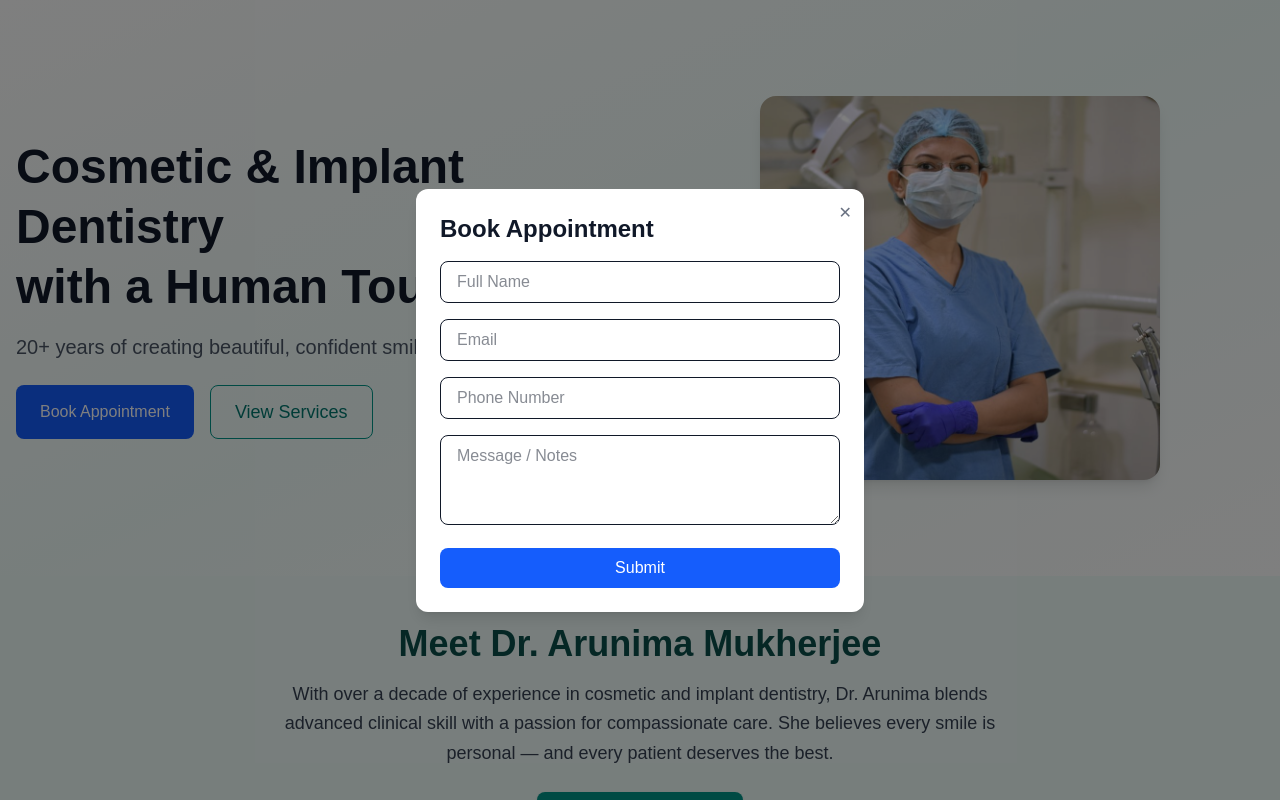
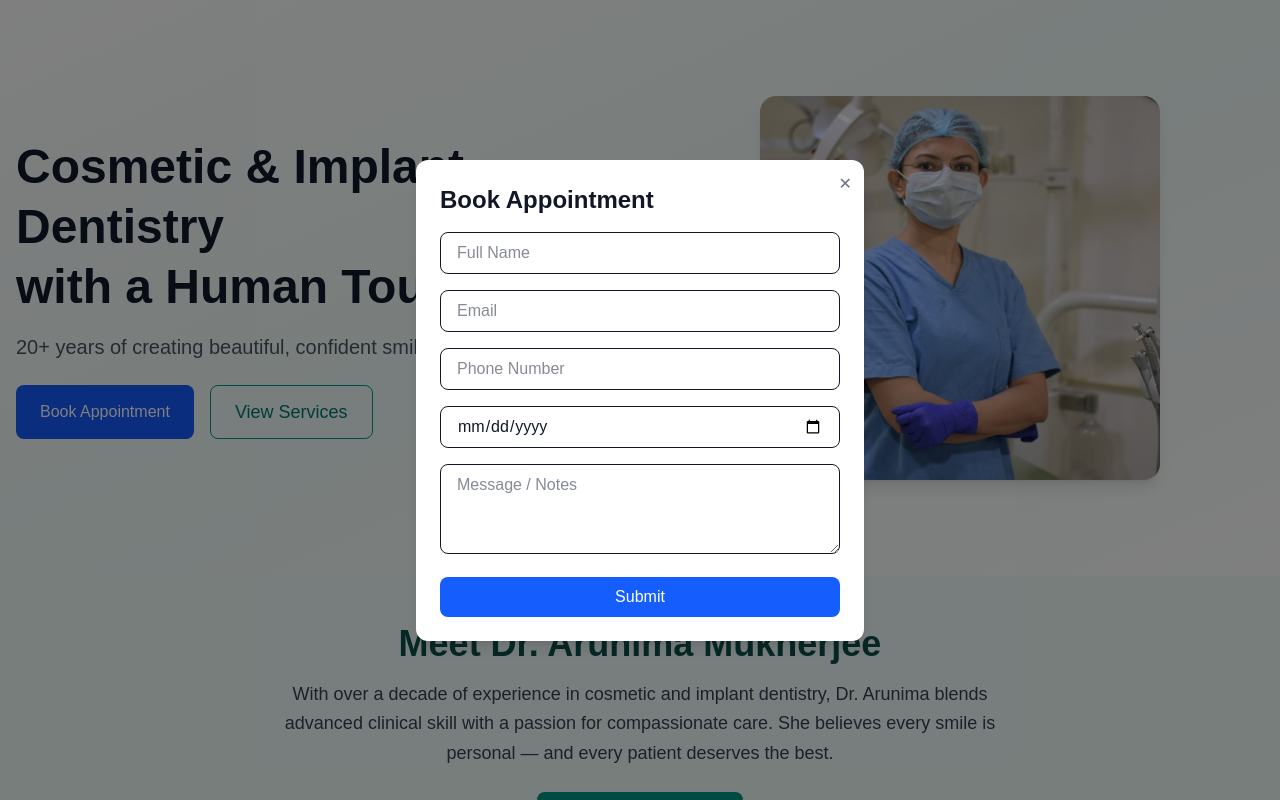
Before and after one commit to ankurmndl/dentalwebpage, a Next.js app: page / in a window 1280 px wide. Both pictures are taken after a click on the button "Book Appointment". Shown: the top 800 px of the page. Built offline with nearby package versions, Linux system fonts and the light colour scheme.

Commit message:
Add mail sent

```diff
--- a/src/app/components/BookAppointment.js
+++ b/src/app/components/BookAppointment.js
@@ -1,139 +1,5 @@
-// // "use client";
-// // import { useState } from "react";
+// 'use client';
 
-// // export default function BookAppointment() {
-// //   const [isOpen, setIsOpen] = useState(false);
-// //   const [formData, setFormData] = useState({
-// //     name: "",
-// //     email: "",
-// //     phone: "",
-// //     message: "",
-// //   });
-// //   const [status, setStatus] = useState(null);
-
-// //   const toggleModal = () => setIsOpen(!isOpen);
-
-// //   const handleChange = (e) => {
-// //     setFormData({ ...formData, [e.target.name]: e.target.value });
-// //   };
-
-// //   const handleSubmit = async (e) => {
-// //     e.preventDefault();
-// //     setStatus("loading");
-
-// //     try {
-// //       const res = await fetch(
-// //         "https://script.google.com/macros/s/AKfycbwHSH0nVgie2Xai3gqv_T3NxRbz4CxaheUl6Un8Sz_WFDAzqDobsY3unEf-RdEZK3duTg/exec",
-// //         {
-// //           method: "POST",
-// //           headers: { "Content-Type": "application/json" },
-// //           body: JSON.stringify({
-// //             token: "Ranchi2Mumbai2Guwahati",
-// //             ...formData,
-// //           }),
-// //         }
-// //       );
-// //       const result = await res.json();
-
-// //       if (result.status === "success") {
-// //         setStatus("success");
-// //         setFormData({ name: "", email: "", phone: "", message: "" });
-// //         setTimeout(() => setIsOpen(false), 2000); // auto-close modal
-// //       } else {
-// //         setStatus("error");
-// //       }
-// //     } catch (error) {
-// //       console.error(error);
-// //       setStatus("error");
-// //     }
-// //   };
-
-// //   return (
-// //     <>
-// //       {/* Book Appointment Button */}
-// //       <button
-// //         onClick={toggleModal}
-// //         className="bg-blue-600 text-white px-6 py-3 rounded-lg hover:bg-blue-700 transition"
-// //       >
-// //         Book Appointment
-// //       </button>
-
-// //       {/* Modal */}
-// //       {isOpen && (
-// //         <div className="fixed inset-0 z-50 flex items-center justify-center bg-black/50">
-// //           <div className="bg-white rounded-xl shadow-lg w-full max-w-md p-6 relative">
-// //             <button
-// //               onClick={toggleModal}
-// //               className="absolute top-3 right-3 text-gray-500 hover:text-gray-700"
-// //             >
-// //               ✕
-// //             </button>
-// //             <h2 className="text-2xl font-semibold mb-4">Book Appointment</h2>
-
-// //             <form onSubmit={handleSubmit} className="space-y-4">
-// //               <input
-// //                 type="text"
-// //                 name="name"
-// //                 placeholder="Full Name"
-// //                 required
-// //                 value={formData.name}
-// //                 onChange={handleChange}
-// //                 className="w-full px-4 py-2 border rounded-lg focus:outline-none focus:ring-2 focus:ring-blue-500"
-// //               />
-// //               <input
-// //                 type="email"
-// //                 name="email"
-// //                 placeholder="Email"
-// //                 required
-// //                 value={formData.email}
-// //                 onChange={handleChange}
-// //                 className="w-full px-4 py-2 border rounded-lg focus:outline-none focus:ring-2 focus:ring-blue-500"
-// //               />
-// //               <input
-// //                 type="tel"
-// //                 name="phone"
-// //                 placeholder="Phone Number"
-// //                 required
-// //                 value={formData.phone}
-// //                 onChange={handleChange}
-// //                 className="w-full px-4 py-2 border rounded-lg focus:outline-none focus:ring-2 focus:ring-blue-500"
-// //               />
-// //               <textarea
-// //                 name="message"
-// //                 placeholder="Message / Notes"
-// //                 rows="3"
-// //                 value={formData.message}
-// //                 onChange={handleChange}
-// //                 className="w-full px-4 py-2 border rounded-lg focus:outline-none focus:ring-2 focus:ring-blue-500"
-// //               ></textarea>
-
-// //               <button
-// //                 type="submit"
-// //                 disabled={status === "loading"}
-// //                 className="bg-blue-600 text-white w-full py-2 rounded-lg hover:bg-blue-700 transition"
-// //               >
-// //                 {status === "loading" ? "Submitting..." : "Submit"}
-// //               </button>
-
-// //               {status === "success" && (
-// //                 <p className="text-green-600 text-center mt-2">
-// //                   Appointment booked successfully!
-// //                 </p>
-// //               )}
-// //               {status === "error" && (
-// //                 <p className="text-red-600 text-center mt-2">
-// //                   Something went wrong. Please try again.
-// //                 </p>
-// //               )}
-// //             </form>
-// //           </div>
-// //         </div>
-// //       )}
-// //     </>
-// //   );
-// // }
-
-// "use client";
 // import { useState } from "react";
 
 // export default function BookAppointment() {
@@ -142,7 +8,7 @@
 //     name: "",
 //     email: "",
 //     phone: "",
-//     message: "",
+//     message: ""
 //   });
 //   const [status, setStatus] = useState(null);
 
@@ -160,24 +26,20 @@
 //       const res = await fetch("/api/appointment", {
 //         method: "POST",
 //         headers: { "Content-Type": "application/json" },
-//         body: JSON.stringify({
-//           token: "Ranchi2Mumbai2Guwahati", // must match script token
-//           ...formData,
-//         }),
+//         body: JSON.stringify(formData)
 //       });
 
 //       const result = await res.json();
-//       console.log("Response from API:", result);
 
 //       if (result.status === "success") {
 //         setStatus("success");
 //         setFormData({ name: "", email: "", phone: "", message: "" });
-//         setTimeout(() => setIsOpen(false), 2000); // auto-close modal
+//         setTimeout(() => setIsOpen(false), 2000); // auto-close after success
 //       } else {
 //         setStatus("error");
 //       }
 //     } catch (error) {
-//       console.error("Frontend fetch error:", error);
+//       console.error("Submission error:", error);
 //       setStatus("error");
 //     }
 //   };
@@ -277,7 +139,8 @@ export default function BookAppointment() {
     name: "",
     email: "",
     phone: "",
-    message: ""
+    message: "",
+    date: ""
   });
   const [status, setStatus] = useState(null);
 
@@ -289,6 +152,25 @@ export default function BookAppointment() {
 
   const handleSubmit = async (e) => {
     e.preventDefault();
+
+    // Validate fields
+    if (!formData.name || !formData.email || !formData.phone || !formData.date) {
+      setStatus("Please fill all required fields.");
+      return;
+    }
+
+    const emailPattern = /^[^\s@]+@[^\s@]+\.[^\s@]+$/;
+    if (!emailPattern.test(formData.email)) {
+      setStatus("Please enter a valid email address.");
+      return;
+    }
+
+    const phonePattern = /^[0-9]{7,15}$/;
+    if (!phonePattern.test(formData.phone)) {
+      setStatus("Please enter a valid phone number.");
+      return;
+    }
+
     setStatus("loading");
 
     try {
@@ -302,14 +184,14 @@ export default function BookAppointment() {
 
       if (result.status === "success") {
         setStatus("success");
-        setFormData({ name: "", email: "", phone: "", message: "" });
+        setFormData({ name: "", email: "", phone: "", message: "", date: "" });
         setTimeout(() => setIsOpen(false), 2000); // auto-close after success
       } else {
-        setStatus("error");
+        setStatus("Something went wrong. Please try again.");
       }
     } catch (error) {
       console.error("Submission error:", error);
-      setStatus("error");
+      setStatus("Something went wrong. Please try again.");
     }
   };
 
@@ -363,6 +245,14 @@ export default function BookAppointment() {
                 onChange={handleChange}
                 className="w-full px-4 py-2 border rounded-lg focus:outline-none focus:ring-2 focus:ring-blue-500"
               />
+              <input
+                type="date"
+                name="date"
+                required
+                value={formData.date}
+                onChange={handleChange}
+                className="w-full px-4 py-2 border rounded-lg focus:outline-none focus:ring-2 focus:ring-blue-500"
+              />
               <textarea
                 name="message"
                 placeholder="Message / Notes"
@@ -375,19 +265,14 @@ export default function BookAppointment() {
               <button
                 type="submit"
                 disabled={status === "loading"}
-                className="bg-blue-600 text-white w-full py-2 rounded-lg hover:bg-blue-700 transition"
+                className="bg-blue-600 text-white w-full py-2 rounded-lg hover:bg-blue-700 transition disabled:opacity-50"
               >
                 {status === "loading" ? "Submitting..." : "Submit"}
               </button>
 
-              {status === "success" && (
-                <p className="text-green-600 text-center mt-2">
-                  Appointment booked successfully!
-                </p>
-              )}
-              {status === "error" && (
-                <p className="text-red-600 text-center mt-2">
-                  Something went wrong. Please try again.
+              {status && (
+                <p className={`text-center mt-2 ${status === "success" ? "text-green-600" : "text-red-600"}`}>
+                  {status}
                 </p>
               )}
             </form>
```
